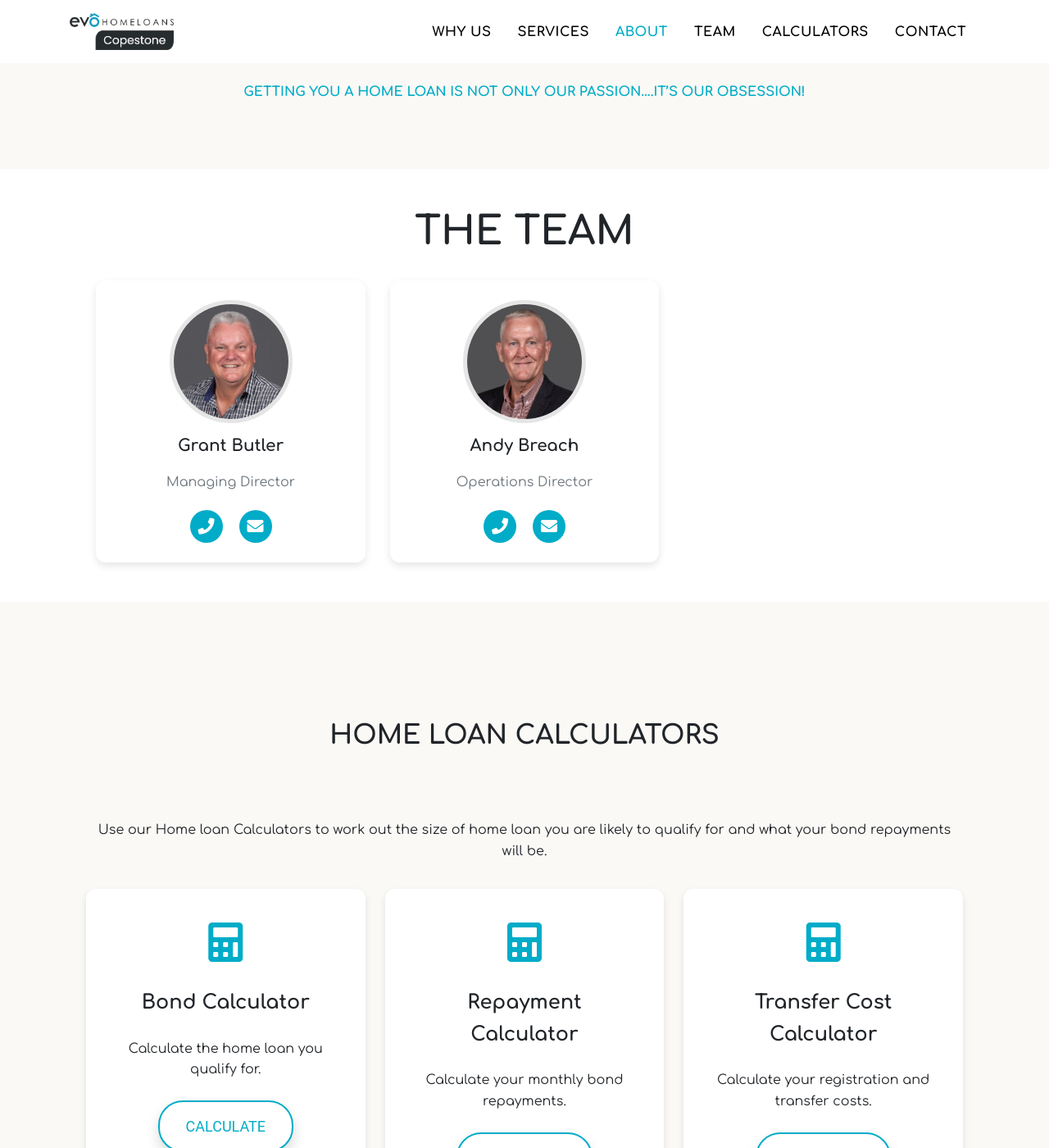
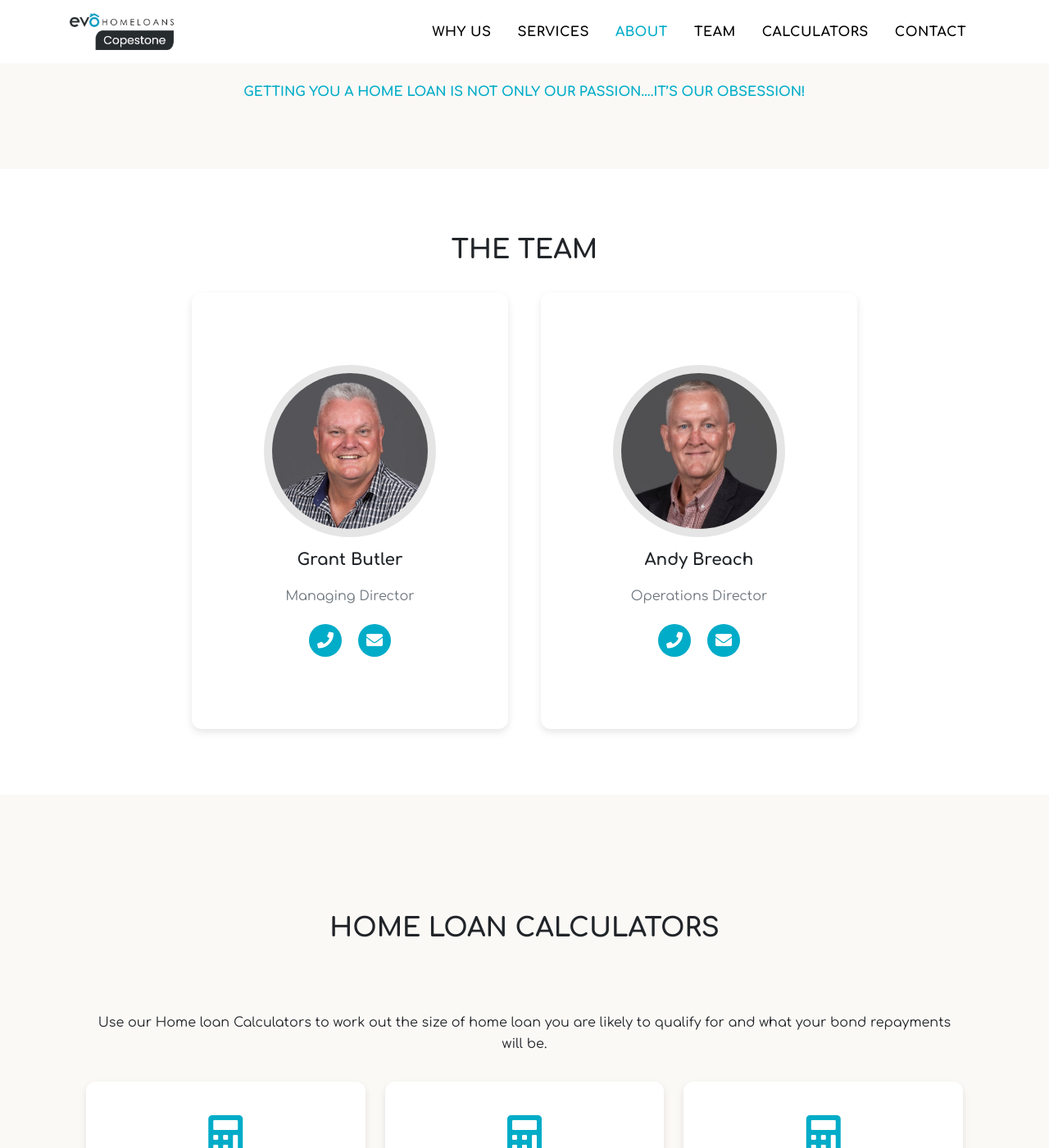
Before and after one commit to Intellify-Cloud/ev-copst, a Jekyll site: the page built from index.md, in a window 1280 px wide and 1400 px high, scrolled down 3170 px. Shown: the whole window at 82% size. Built offline with Jekyll 4.4.1, drawn with Linux system fonts in a browser that asks for light colours.

Commit message:
250224.2322

```diff
--- a/_includes/team.html
+++ b/_includes/team.html
@@ -1,18 +1,10 @@
 <!-- Team -->
-<section class="bg-white page-section py-5" id="{{ site.data.sitetext.team.section | default: "team" }}">
+<section class="team-section" id="{{ site.data.sitetext.team.section | default: 'team' }}">
 	<div class="container">
-  <div class="row">
-	<div class="col-lg-12 text-center">
 	  <h2 class="section-heading text-uppercase">{{ site.data.sitetext.team.title }}</h2>
 
-
-	 <!-- <h3 class="textblock-subheading text-muted"><a class="badge badge-pill g" href="tel:{{ site.data.sitetext.team.contact | default: "" }}">Call: {{ site.data.sitetext.team.contact | default: "" }}</a></h3> -->
-
-	</div>
-  </div>
-  <div class="row">
+	  <div class="team-container">
 		{% for person in site.data.sitetext.team.people %}
-	<div class="col-lg-4">
 		<div class="team-member">
 		  <img class="mx-auto rounded-circle" src="{{ person.image }}" alt="">
 		  <h4>{{ person.name }}</h4>
@@ -27,13 +19,11 @@
 			{% endfor %}
 		  </ul>
 		</div>
-	</div>
 		{% endfor %}
 	  </div>
-  <div class="row">
-	<div class="col-lg-8 mx-auto text-center">
+
+	  <div class="text-center">
 		<div class="large text-muted">{{ site.data.sitetext.team.subtext | markdownify }}</div>
-	</div>
 	  </div>
 	</div>
   </section>
```
Also changed, not shown: _assets/layout/_team.scss (+4 -4 lines), assets/bundle.css. Lines whose indentation alone changed are shown as unchanged.
